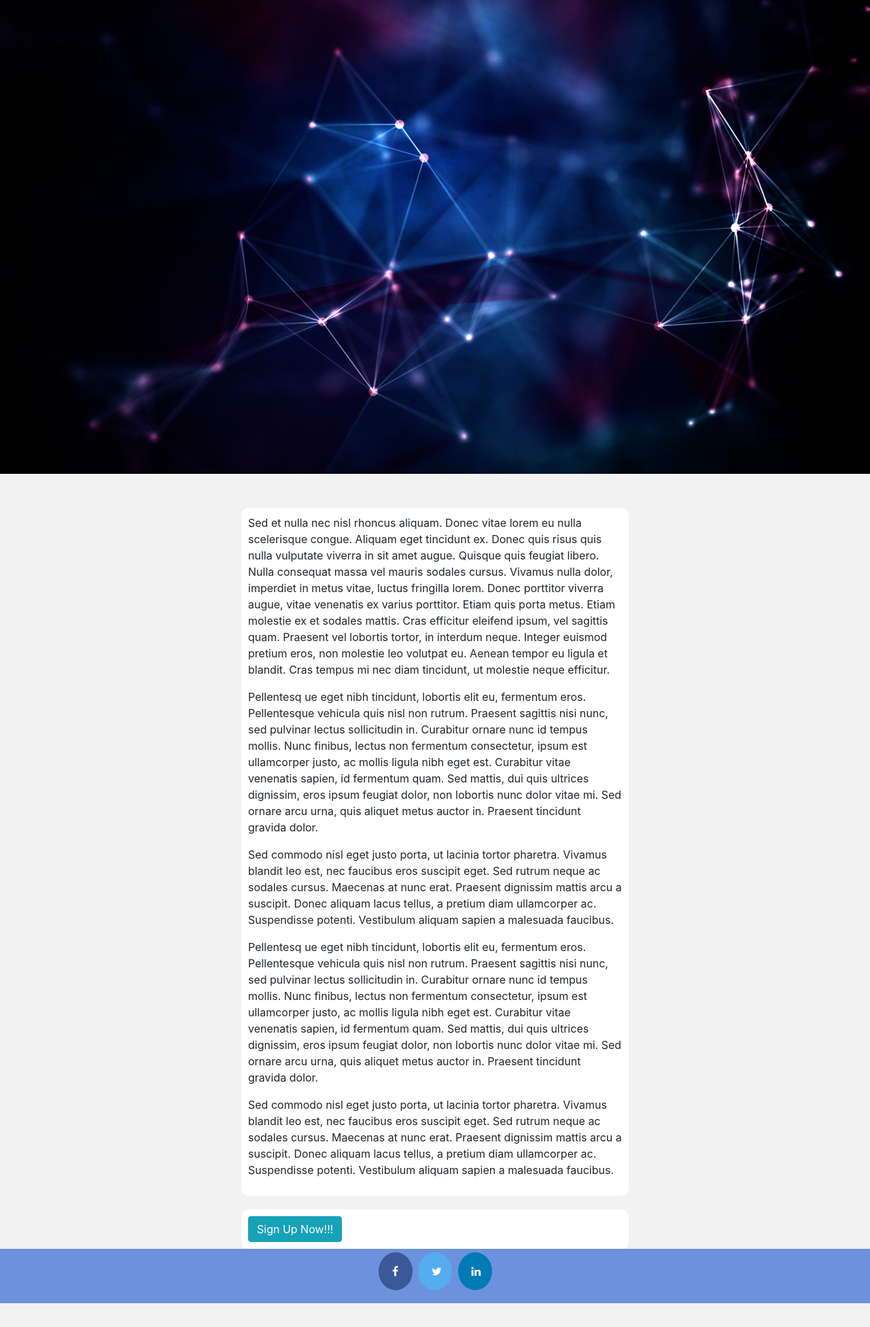
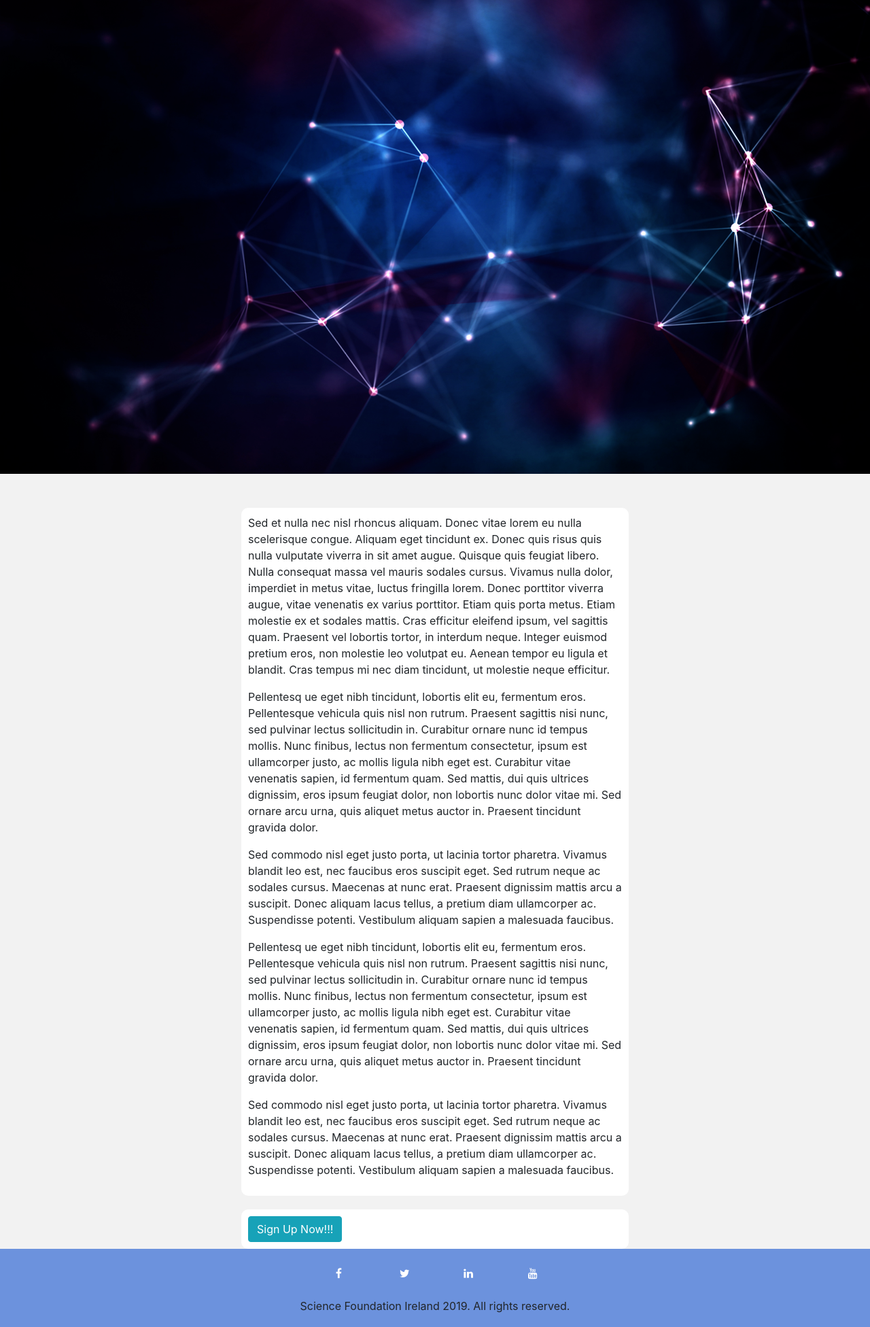
Before and after one commit to johnny1304/Team9, a Flask app: page / in a window 1280 px wide. Shown: the part 95-2047 px from the top of the page at 68% size. Before the commit the page ends 2012 px from the top, so only its background shows below. Run offline with Flask 2, Linux system fonts and the light colour scheme; some libraries are stand-ins or nearby versions.

Commit message:
Footer changes

```diff
--- a/static/styles.css
+++ b/static/styles.css
@@ -39,7 +39,7 @@ html {
 }
 body {
   /* Margin bottom by footer height */
-  margin-bottom: 80px;
+  margin-bottom: 115px;
 }
 
 .footer {
@@ -47,19 +47,19 @@ body {
   bottom: 0;
   width: 100%;
   /* Set the fixed height of the footer here */
-  height: 80px;
+  height: 115px;
   background-color: #6c92dd;
   text-align: center;
 }
 
 .fa {
   padding: 20px;
-  font-size: 30px;
+  font-size: 20px;
   width: 50px;
   text-align: center;
   text-decoration: none;
-  margin: 5px 2px;
-  border-radius: 50%;
+  margin: 8px 20px;
+  border-radius: 10%;
 }
 
 .fa:hover {
@@ -67,16 +67,21 @@ body {
 }
 
 .fa-facebook {
-  background: #3B5998;
+
   color: white;
 }
 
 .fa-twitter {
-  background: #55ACEE;
+
   color: white;
 }
 
 .fa-linkedin {
-  background: #007bb5;
+
   color: white;
 }
+
+.fa-youtube {
+
+  color: white;
+}
--- a/templates/layout.html
+++ b/templates/layout.html
@@ -125,6 +125,9 @@
         <a href="https://www.facebook.com/ScienceFoundationIreland/" class="fa fa-facebook"></a>
         <a href="https://twitter.com/scienceirel?ref_src=twsrc%5Egoogle%7Ctwcamp%5Eserp%7Ctwgr%5Eauthor" class="fa fa-twitter"></a>
         <a href="https://ie.linkedin.com/company/science-foundation-ireland" class="fa fa-linkedin"></a>
+        <a href="https://www.youtube.com/ScienceFoundationIreland" class="fa fa-youtube"></a>
+
+        <p>Science Foundation Ireland 2019. All rights reserved.</p>
     </div>
 
     {% block content %}
```
